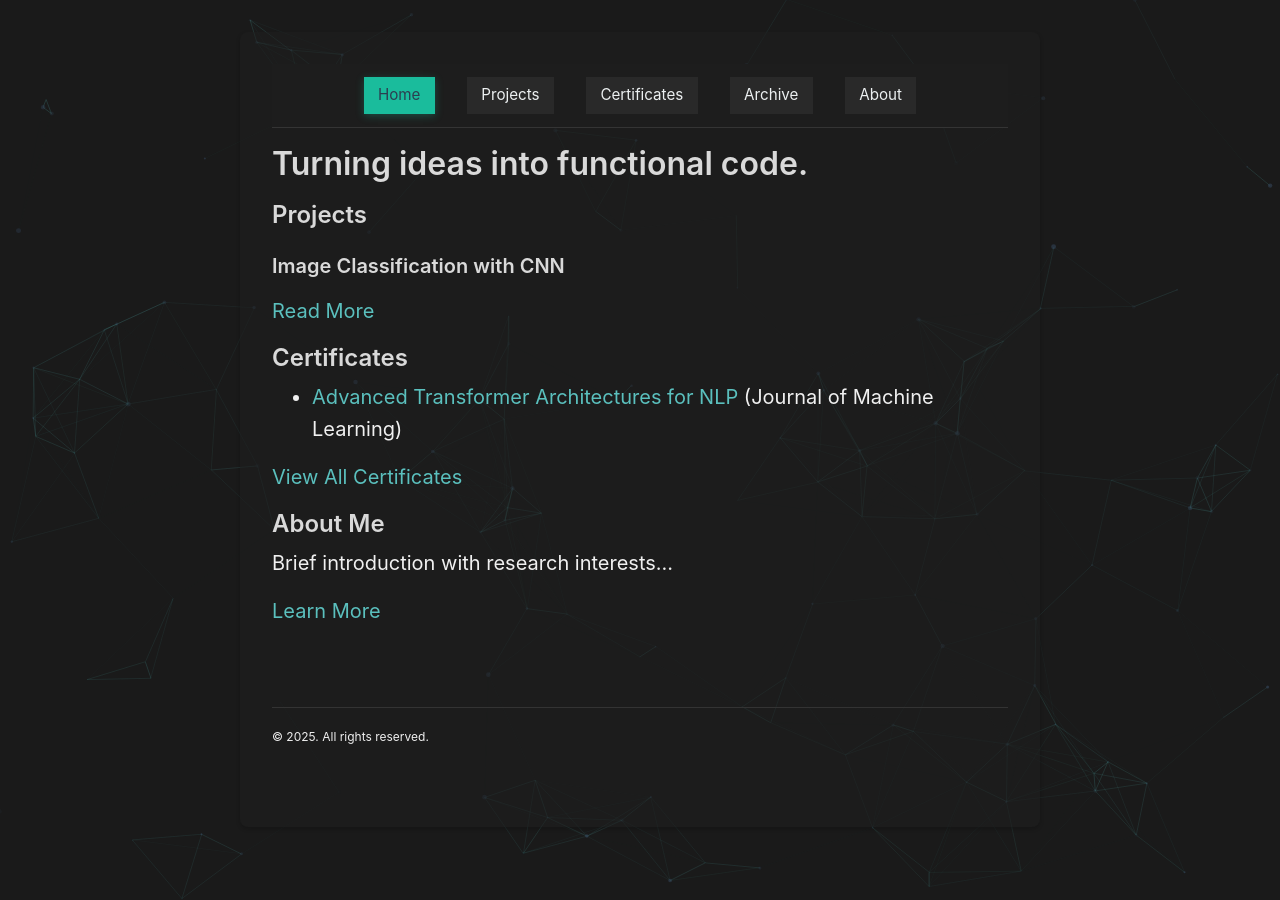
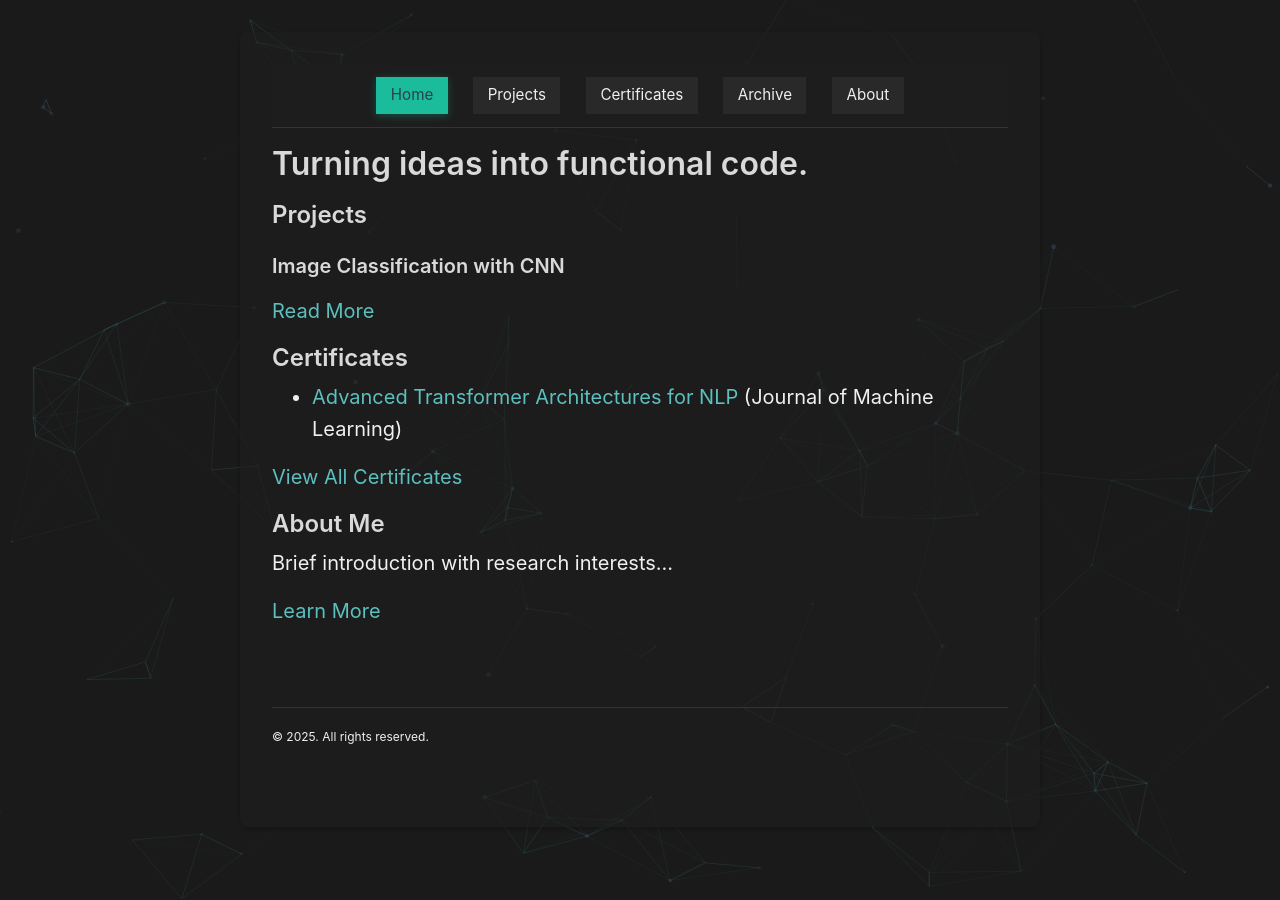
Before and after one commit to Mohammad-Talaat7/Mohammad-Talaat7.github.io, a Jekyll site: the page built from index.markdown, in a window 1280 px wide. Built offline with Jekyll 4.4.1, drawn with Linux system fonts in a browser that asks for light colours; the list of posts is cut into pages by our own code.

Commit message:
Fixing Navbar

```diff
--- a/_layouts/default.html
+++ b/_layouts/default.html
@@ -75,9 +75,10 @@
 
       <nav class="main-nav">
         {% for item in site.data.navigation %}
-          <a class="nav-item{% if page.url == item.url %} active{% endif %}"
-              href="{{ item.url | relative_url }}">
-              {{ item.name }}
+          {% assign clean_url = item.url | replace: '.html', '' %}
+          <a class="nav-item{% if page.url contains clean_url %} active{% endif %}"
+             href="{{ item.url | relative_url }}">
+            {{ item.name }}
           </a>
         {% endfor %}
       </nav>
--- a/_sass/_layout.scss
+++ b/_sass/_layout.scss
@@ -16,7 +16,8 @@
 .main-nav {
   display: flex;
   justify-content: center;
-  gap: 2rem;
+  gap: clamp(0.5rem, 2vw, 2rem);
+  transition: gap 0.3s ease; /* Smooth gap transition */
   padding: 0.8rem 0;
   margin-bottom: 1rem;
   border-bottom: 1px solid rgba(255, 255, 255, 0.1);
@@ -48,7 +49,7 @@
   @media (max-width: 768px) {
     flex-direction: row !important;
     flex-wrap: wrap;
-    gap: 0.8rem;
+    gap: clamp(0.3rem, 1.5vw, 1rem);
     padding: 0.5rem 1rem !important;
     justify-content: center;
 
```
Also changed, not shown: _data/navigation.yml (+4 -4 lines).
